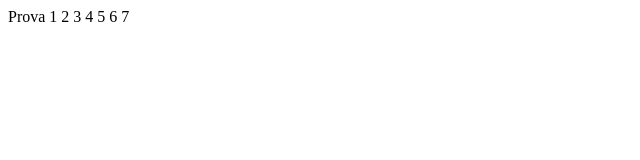
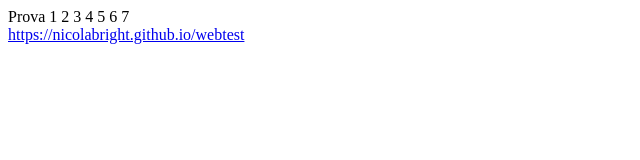
Before and after one commit to nicolabright/webtest, a plain HTML site: page index.html in a window 1280 px wide. Shown: the whole page, without its empty margins (0-640 px from the left). Drawn offline with Linux system fonts and the light colour scheme.

Commit message:
Update index.html

```diff
--- a/index.html
+++ b/index.html
@@ -2,5 +2,10 @@
   <head>
     <title>Web test</title>
   </head>
-  <body>Prova 1 2 3 4 5 6 7</body>
+  <body>
+    Prova 1 2 3 4 5 6 7
+
+    <br>
+    <a href="https://nicolabright.github.io/webtest/" target="webtest">https://nicolabright.github.io/webtest</a>
+  </body>
 </html>
```
